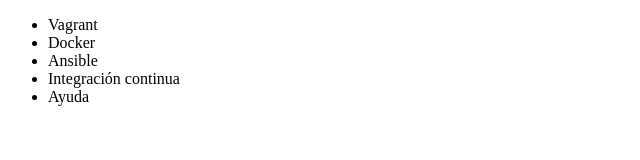
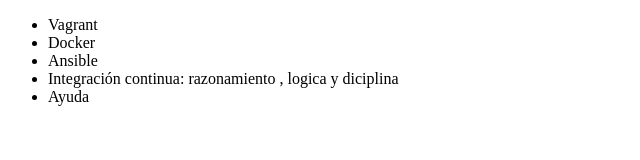
Before and after one commit to Nasdig21/Aprendiendo, a plain HTML site: page index.html in a window 1280 px wide. Shown: the whole page, without its empty margins (0-640 px from the left). Drawn offline with Linux system fonts and the light colour scheme.

Commit message:
Adicionando elementos en interccion continua

```diff
--- a/index.html
+++ b/index.html
@@ -9,7 +9,7 @@
          <li> Vagrant </li>
          <li> Docker </li>
          <li> Ansible </li>
-         <li> Integración continua </li>
+         <li> Integración continua: razonamiento , logica y diciplina </li>
          <li>Ayuda</li>
      </ul>
 </body>
```
